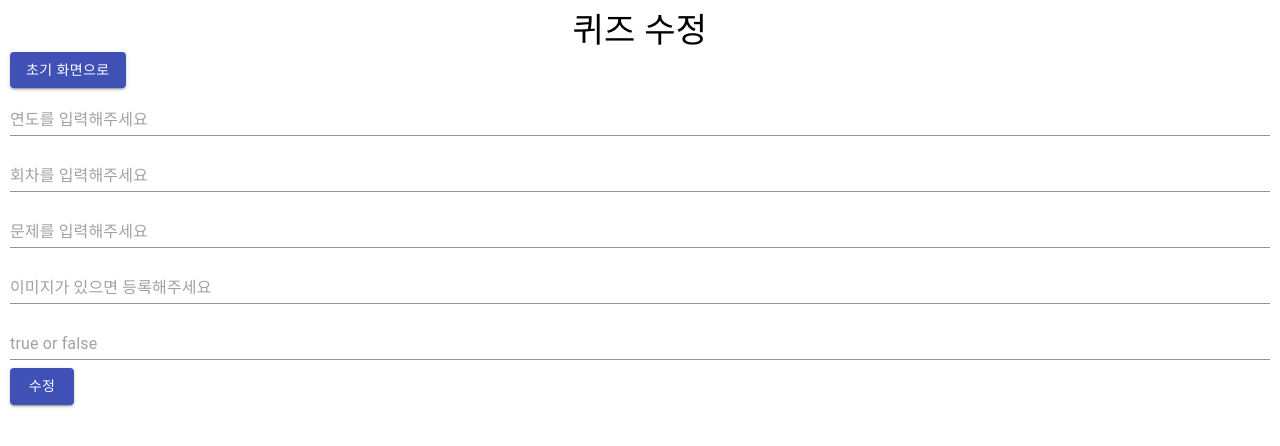
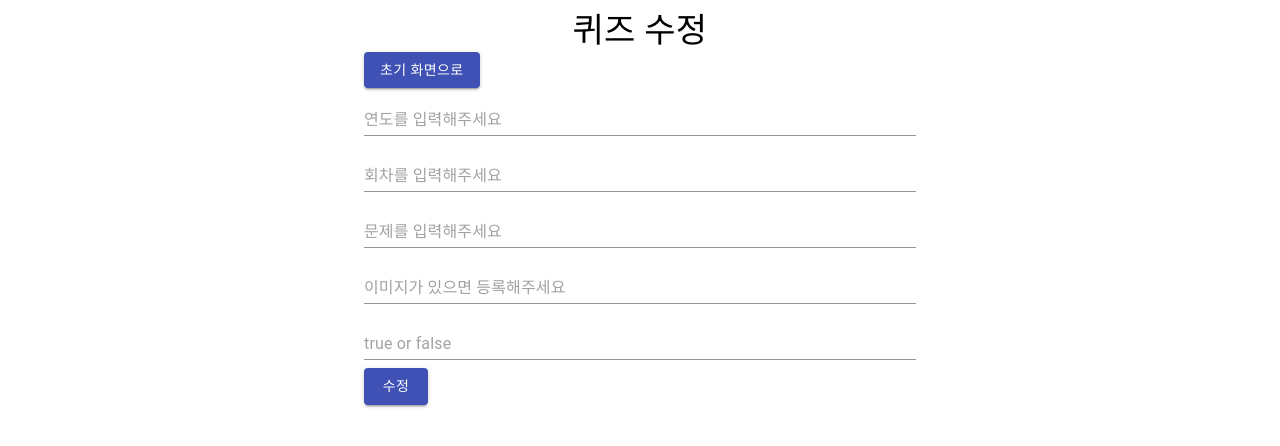
Before and after one commit to npee/eip-react, a React (Create React App) app: page /edit-quiz in a window 1280 px wide. Shown: the top 446 px of the page. Built offline with nearby package versions, Linux system fonts and the light colour scheme; no server answers.

Commit message:
state에 subjectId 추가, withStyles로 변경

```diff
--- a/src/component/quiz/EditQuizComponent.jsx
+++ b/src/component/quiz/EditQuizComponent.jsx
@@ -4,6 +4,27 @@ import ApiService from "../../ApiService";
 import TextField from "@material-ui/core/TextField";
 import Button from '@material-ui/core/Button';
 import Typography from "@material-ui/core/Typography";
+import Select from "@material-ui/core/Select";
+import MenuItem from "@material-ui/core/MenuItem";
+import InputLabel from "@material-ui/core/InputLabel";
+import FormControl from "@material-ui/core/FormControl";
+import { withStyles } from '@material-ui/core/styles';
+import Container from "@material-ui/core/Container";
+import FormGroup from "@material-ui/core/FormGroup";
+
+const useStyles = () => ({
+    typoGraphy: {
+        display: 'flex',
+        justifyContent: 'center'
+    },
+    select: {
+        margin: 6,
+        minWidth: 120
+    },
+    textField: {
+        margin: 6,
+    }
+});
 
 class EditQuizComponent extends Component {
 
@@ -14,6 +35,7 @@ class EditQuizComponent extends Component {
             quizId: '',
             year: '',
             nth: '',
+            subjectId: '',
             question: '',
             image: '',
             isCorrect: ''
@@ -32,6 +54,7 @@ class EditQuizComponent extends Component {
                 quizId: quiz.quizId,
                 year: quiz.year,
                 nth: quiz.nth,
+                subjectId: quiz.subjectId,
                 question: quiz.question,
                 image: quiz.image,
                 isCorrect: quiz.isCorrect
@@ -58,6 +81,7 @@ class EditQuizComponent extends Component {
             quizId: this.state.quizId,
             year: this.state.year,
             nth: this.state.nth,
+            subjectId: this.state.subjectId,
             question: this.state.question,
             image: this.state.image,
             isCorrect: this.state.isCorrect
@@ -80,11 +104,14 @@ class EditQuizComponent extends Component {
     // TODO: isCorrect는 radio button으로 대체 예정
     // TODO: 선택지(보기) 넣어야 함
     render() {
+
+        const classes = useStyles();
+
         return (
-            <div>
-                <Typography variant="h4" style={style}>퀴즈 수정</Typography>
+            <Container maxWidth="sm">
+                <Typography variant="h4" style={ classes.typoGraphy }>퀴즈 수정</Typography>
                 <Button variant="contained" color="primary" onClick={this.home}>초기 화면으로</Button>
-                <form style={formContainer}>
+                <FormGroup row>
                     <TextField type="text" name="year" placeholder="연도를 입력해주세요"
                                fullWidth margin="normal" value={this.state.year} onChange={this.onChange} />
                     <TextField type="text" name="nth" placeholder="회차를 입력해주세요"
@@ -96,20 +123,10 @@ class EditQuizComponent extends Component {
                     <TextField type="text" name="isCorrect" placeholder="true or false"
                                fullWidth margin="normal" value={this.state.isCorrect} onChange={this.onChange} />
                     <Button variant="contained" color="primary" onClick={this.saveQuiz}>수정</Button>
-                </form>
-            </div>
+                </FormGroup>
+            </Container>
         );
     }
 }
 
-const formContainer = {
-    display: 'flex',
-    flexFlow: 'row wrap'
-}
-
-const style = {
-    display: 'flex',
-    justifyContent: 'center'
-}
-
-export default EditQuizComponent;
+export default withStyles(useStyles)(EditQuizComponent);
```
